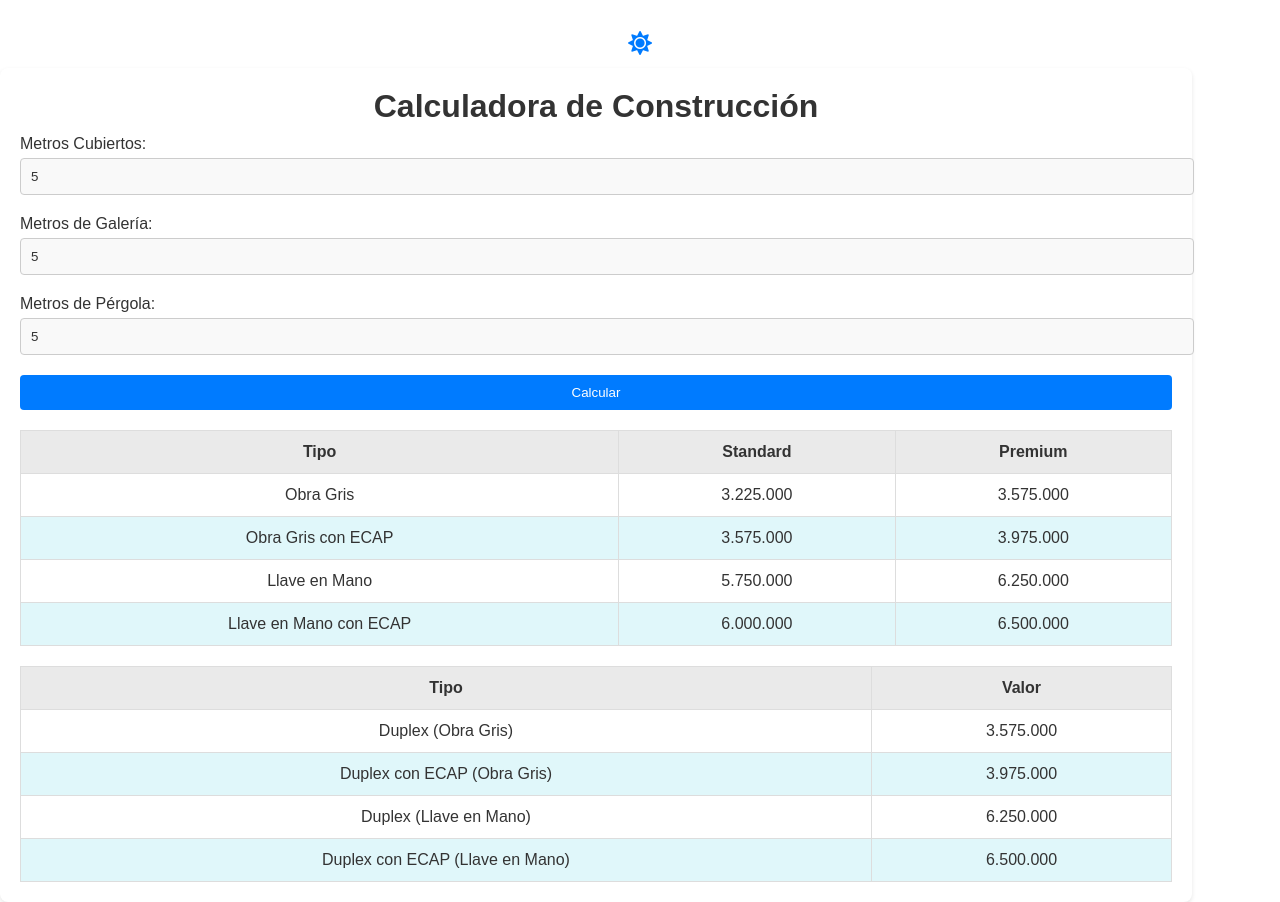
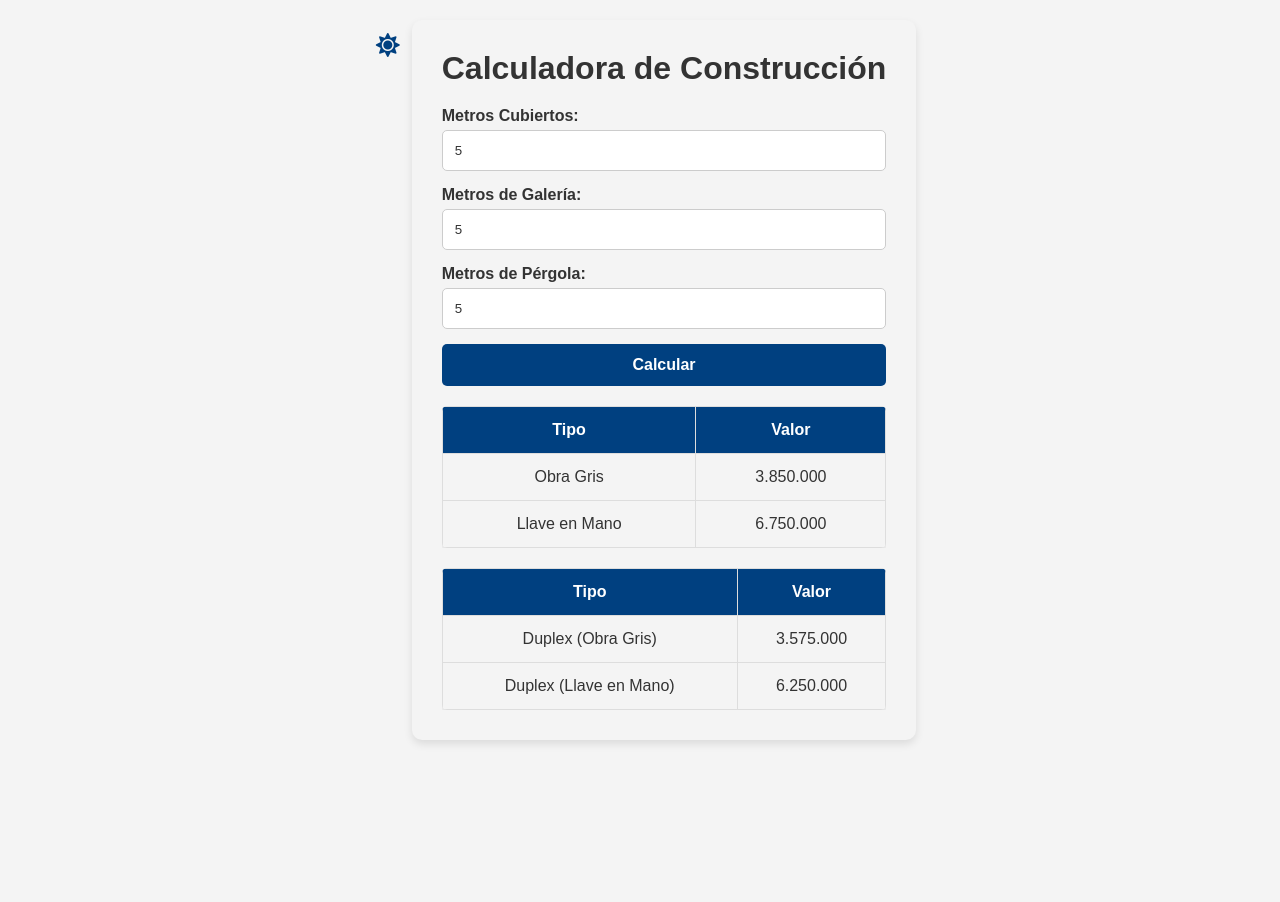
Before and after one commit to Osvald-dev/tabladeprecios, a plain HTML site: page index.html in a window 1280 px wide. Both pictures are taken after typing "5", "5", "5" into the empty fields and a click on the button "Calcular". After the commit the page ends 800 px from the top, so only its background shows below. Drawn offline with Linux system fonts and the light colour scheme.

Commit message:
actualización precios 2025

```diff
--- a/index.html
+++ b/index.html
@@ -31,42 +31,29 @@
             <button type="button" onclick="calcular()">Calcular</button>
         </form>
 
-        <!-- Primera tabla -->
+        <!-- Tabla para Obra Gris y Llave en Mano -->
         <div class="table-container">
             <table>
                 <thead>
                     <tr>
                         <th>Tipo</th>
-                        <th>Standard</th>
-                        <th>Premium</th>
+                        <th>Valor</th>
                     </tr>
                 </thead>
                 <tbody>
                     <tr>
                         <td>Obra Gris</td>
-                        <td id="resultadoObraGrisStandard"></td>
-                        <td id="resultadoObraGrisPremium"></td>
-                    </tr>
-                    <tr class="ecap-row">
-                        <td>Obra Gris con ECAP</td>
-                        <td id="resultadoObraGrisECAPStandard"></td>
-                        <td id="resultadoObraGrisECAPPremium"></td>
+                        <td id="resultadoObraGris"></td>
                     </tr>
                     <tr>
                         <td>Llave en Mano</td>
-                        <td id="resultadoLlaveEnManoStandard"></td>
-                        <td id="resultadoLlaveEnManoPremium"></td>
-                    </tr>
-                    <tr class="ecap-row">
-                        <td>Llave en Mano con ECAP</td>
-                        <td id="resultadoLlaveEnManoECAPStandard"></td>
-                        <td id="resultadoLlaveEnManoECAPPremium"></td>
+                        <td id="resultadoLlaveEnMano"></td>
                     </tr>
                 </tbody>
             </table>
         </div>
 
-        <!-- Segunda tabla para Duplex -->
+        <!-- Tabla para Duplex -->
         <div class="table-container">
             <table>
                 <thead>
@@ -80,17 +67,9 @@
                         <td>Duplex (Obra Gris)</td>
                         <td id="resultadoDuplex"></td>
                     </tr>
-                    <tr class="ecap-row">
-                        <td>Duplex con ECAP (Obra Gris)</td>
-                        <td id="resultadoDuplexECAP"></td>
-                    </tr>
                     <tr>
                         <td>Duplex (Llave en Mano)</td>
                         <td id="resultadoDuplexLlaveEnMano"></td>
-                    </tr>
-                    <tr class="ecap-row">
-                        <td>Duplex con ECAP (Llave en Mano)</td>
-                        <td id="resultadoDuplexLlaveEnManoECAP"></td>
                     </tr>
                 </tbody>
             </table>
--- a/scripts.js
+++ b/scripts.js
@@ -3,41 +3,16 @@ function calcular() {
     var metrosGaleria = parseFloat(document.getElementById("metrosGaleria").value) || 0;
     var metrosPergola = parseFloat(document.getElementById("metrosPergola").value) || 0;
 
-    var obraGrisStandard = metrosCubiertos * 350000 + metrosPergola * 105000 + metrosGaleria * 190000;
-    var obraGrisPremium = metrosCubiertos * 420000 + metrosPergola * 105000 + metrosGaleria * 190000;
-
-    var obraGrisECAPStandard = obraGrisStandard + metrosCubiertos * 70000;
-    var obraGrisECAPPremium = obraGrisPremium + metrosCubiertos * 80000;
-
-    var llaveEnManoStandard = metrosCubiertos * 650000 + metrosPergola * 190000 + metrosGaleria * 310000;
-    var llaveEnManoPremium = metrosCubiertos * 750000 + metrosPergola * 190000 + metrosGaleria * 310000;
-
-    var llaveEnManoECAPStandard = llaveEnManoStandard + metrosCubiertos * 50000;
-    var llaveEnManoECAPPremium = llaveEnManoPremium + metrosCubiertos * 50000;
+    var obraGris = metrosCubiertos * 400000 + metrosPergola * 120000 + metrosGaleria * 250000;
+    var llaveEnMano = metrosCubiertos * 700000 + metrosPergola * 250000 + metrosGaleria * 400000;
 
     var duplex = metrosCubiertos * 420000 + metrosPergola * 105000 + metrosGaleria * 190000;
     var duplexLlaveEnMano = metrosCubiertos * 750000 + metrosPergola * 190000 + metrosGaleria * 310000;
 
-    var duplexECAP = duplex + metrosCubiertos * 80000;
-    var duplexLlaveEnManoECAP = duplexLlaveEnMano + metrosCubiertos * 50000;
-
-    document.getElementById("resultadoObraGrisStandard").innerText = obraGrisStandard.toLocaleString('es-ES');
-    document.getElementById("resultadoObraGrisPremium").innerText = obraGrisPremium.toLocaleString('es-ES');
-
-    document.getElementById("resultadoObraGrisECAPStandard").innerText = obraGrisECAPStandard.toLocaleString('es-ES');
-    document.getElementById("resultadoObraGrisECAPPremium").innerText = obraGrisECAPPremium.toLocaleString('es-ES');
-
-    document.getElementById("resultadoLlaveEnManoStandard").innerText = llaveEnManoStandard.toLocaleString('es-ES');
-    document.getElementById("resultadoLlaveEnManoPremium").innerText = llaveEnManoPremium.toLocaleString('es-ES');
-
-    document.getElementById("resultadoLlaveEnManoECAPStandard").innerText = llaveEnManoECAPStandard.toLocaleString('es-ES');
-    document.getElementById("resultadoLlaveEnManoECAPPremium").innerText = llaveEnManoECAPPremium.toLocaleString('es-ES');
-
+    document.getElementById("resultadoObraGris").innerText = obraGris.toLocaleString('es-ES');
+    document.getElementById("resultadoLlaveEnMano").innerText = llaveEnMano.toLocaleString('es-ES');
     document.getElementById("resultadoDuplex").innerText = duplex.toLocaleString('es-ES');
     document.getElementById("resultadoDuplexLlaveEnMano").innerText = duplexLlaveEnMano.toLocaleString('es-ES');
-
-    document.getElementById("resultadoDuplexECAP").innerText = duplexECAP.toLocaleString('es-ES');
-    document.getElementById("resultadoDuplexLlaveEnManoECAP").innerText = duplexLlaveEnManoECAP.toLocaleString('es-ES');
 }
 
 function toggleTheme() {
--- a/styles.css
+++ b/styles.css
@@ -1,123 +1,135 @@
-*{
+/* Estilos generales */
+* {
     margin: 0;
     padding: 0;
+    box-sizing: border-box;
 }
 
 body {
     font-family: 'Montserrat', sans-serif;
-
     background-color: var(--background-color);
     color: var(--text-color);
     transition: background-color 0.3s, color 0.3s;
+    padding: 20px;
+    display: flex;
+    justify-content: center;
 }
 
 :root {
-    --background-color: #ffffff;
-    --text-color: #333333;
-    --input-background-color: #f9f9f9;
-    --input-border-color: #cccccc;
-    --button-background-color: #007bff;
-    --button-hover-background-color: #0056b3;
-    --table-header-background-color: #eaeaea;
-    --table-border-color: #dddddd;
+    --background-color: #f4f4f4;
+    --text-color: #333;
+    --primary-color: #004080;
+    --secondary-color: #007bff;
+    --input-background-color: #fff;
+    --input-border-color: #ccc;
+    --button-background-color: var(--primary-color);
+    --button-hover-background-color: var(--secondary-color);
+    --table-header-background-color: var(--primary-color);
+    --table-border-color: #ddd;
     --ecap-background-color: #e0f7fa;
+    --shadow-color: rgba(0, 0, 0, 0.1);
 }
 
 [data-theme="dark"] {
     --background-color: #121212;
     --text-color: #ffffff;
     --input-background-color: #2c2c2c;
-    --input-border-color: #444444;
+    --input-border-color: #444;
     --button-background-color: #4a90e2;
     --button-hover-background-color: #357ab8;
     --table-header-background-color: #1e1e1e;
-    --table-border-color: #333333;
+    --table-border-color: #333;
     --ecap-background-color: #004d40;
 }
 
 .container {
-    max-width: 90%;
-    padding: 20px;
-    background-color: var(--background-color);
-    box-shadow: 0 2px 4px rgba(0, 0, 0, 0.1);
-    border-radius: 8px;
+    max-width: 700px;
+    background: var(--background-color);
+    padding: 30px;
+    border-radius: 10px;
+    box-shadow: 0 4px 8px var(--shadow-color);
     transition: background-color 0.3s;
 }
 
 h1 {
     text-align: center;
     color: var(--text-color);
+    margin-bottom: 20px;
+    font-weight: 700;
 }
 
 .input-group {
-    margin: 10px 0;
+    margin-bottom: 15px;
 }
 
 label {
     display: block;
+    font-weight: 600;
+    color: var(--text-color);
     margin-bottom: 5px;
-    color: var(--text-color);
 }
 
 input[type="number"] {
     width: 100%;
-    padding: 10px;
-    margin-bottom: 10px;
+    padding: 12px;
     border: 1px solid var(--input-border-color);
-    border-radius: 4px;
+    border-radius: 5px;
     background-color: var(--input-background-color);
     color: var(--text-color);
-    transition: background-color 0.3s, border-color 0.3s;
-}
-
-@media (max-width:480px) {
-    input[type="number"]{
-        width: 90%
-    }
+    transition: 0.3s;
 }
 
 button {
     width: 100%;
-    padding: 10px;
+    padding: 12px;
     background-color: var(--button-background-color);
     color: #ffffff;
     border: none;
-    border-radius: 4px;
+    border-radius: 5px;
     cursor: pointer;
-    transition: background-color 0.3s;
+    font-size: 16px;
+    font-weight: bold;
+    transition: background-color 0.3s, transform 0.2s;
 }
 
 button:hover {
     background-color: var(--button-hover-background-color);
+    transform: scale(1.05);
 }
 
 .table-container {
+    margin-top: 20px;
     overflow-x: auto;
-    margin-top: 20px;
 }
 
 table {
     width: 100%;
     border-collapse: collapse;
+    border-radius: 5px;
+    overflow: hidden;
+    box-shadow: 0 2px 4px var(--shadow-color);
 }
 
 th, td {
-    padding: 12px;
+    padding: 14px;
     border: 1px solid var(--table-border-color);
     text-align: center;
 }
 
 th {
     background-color: var(--table-header-background-color);
+    color: #ffffff;
+    font-weight: 700;
 }
 
 .ecap-row {
     background-color: var(--ecap-background-color);
+    font-weight: bold;
 }
 
 .theme-toggle {
     text-align: center;
-    margin-top: 20px;
+    margin-bottom: 15px;
 }
 
 .theme-toggle button {
```
